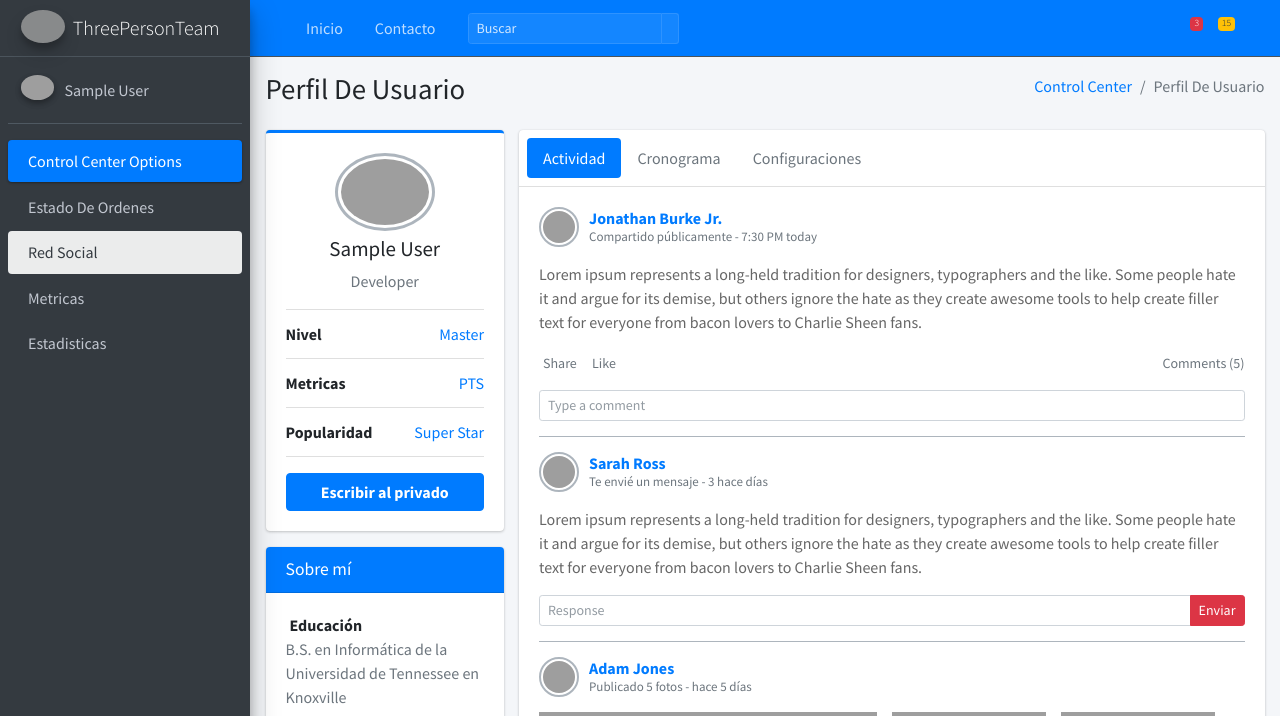
After one commit to jgmc3012/dashboard_go_shop, a Django app: page /dashboard/perfil in a window 1280 px wide. The commit adds this page. Shown: the top 716 px of the page. Run offline with Django 3.2, Linux system fonts and the light colour scheme; the visitor is signed in with stand-in values (Sample User, id 1); grey boxes labelled with a size stand in for pictures from a placeholder-image service; some libraries are stand-ins or nearby versions; grey boxes are pictures that could not be loaded.

Commit message:
Commit subiendo el perfil

```diff
--- a/dashboard/templates/dashboard/dashboard.html
+++ b/dashboard/templates/dashboard/dashboard.html
@@ -188,7 +188,7 @@
           />
         </div>
         <div class="info">
-          <a href="#" class="d-block">{{ user.first_name }} {{ user.last_name }}</a>
+          <a href="{% url 'dashboard.perfil' %}" class="d-block">{{ user.first_name }} {{ user.last_name }}</a>
         </div>
       </div>
 
--- /dev/null
+++ b/dashboard/templates/dashboard/dashboard.perfil.html
@@ -0,0 +1,390 @@
+{% extends 'dashboard/dashboard.html' %}
+{% load static %}
+
+
+{% block content %}
+
+
+        <!-- Content Header (Page header) -->
+        <section class="content-header">
+          <div class="container-fluid">
+            <div class="row mb-2">
+              <div class="col-sm-6">
+                <h1>Perfil De Usuario</h1>
+              </div>
+              <div class="col-sm-6">
+                <ol class="breadcrumb float-sm-right">
+                  <li class="breadcrumb-item"><a href="#">Control Center</a></li>
+                  <li class="breadcrumb-item active">Perfil De Usuario</li>
+                </ol>
+              </div>
+            </div>
+          </div><!-- /.container-fluid -->
+        </section>
+
+        <!-- Main content -->
+        <section class="content">
+          <div class="container-fluid">
+            <div class="row">
+              <div class="col-md-3">
+
+                <!-- Profile Image -->
+                <div class="card card-primary card-outline">
+                  <div class="card-body box-profile">
+                    <div class="text-center">
+                      <img class="profile-user-img img-fluid img-circle"
+                           src="{% static 'vendor/adminLTE/dist/img/user.jpg' %}"
+                           alt="User profile picture">
+                    </div>
+
+                    <h3 class="profile-username text-center">{{ user.first_name }} {{ user.last_name }}</h3>
+
+                    <p class="text-muted text-center">Developer</p>
+
+                    <ul class="list-group list-group-unbordered mb-3">
+                      <li class="list-group-item">
+                        <b>Nivel</b> <a class="float-right">Master</a>
+                      </li>
+                      <li class="list-group-item">
+                        <b>Metricas</b> <a class="float-right">PTS</a>
+                      </li>
+                      <li class="list-group-item">
+                        <b>Popularidad</b> <a class="float-right">Super Star</a>
+                      </li>
+                    </ul>
+
+                    <a href="#" class="btn btn-primary btn-block"><b>Escribir al privado</b></a>
+                  </div>
+                  <!-- /.card-body -->
+                </div>
+                <!-- /.card -->
+
+                <!-- About Me Box -->
+                <div class="card card-primary">
+                  <div class="card-header">
+                    <h3 class="card-title">Sobre mí</h3>
+                  </div>
+                  <!-- /.card-header -->
+                  <div class="card-body">
+                    <strong><i class="fas fa-book mr-1"></i> Educación</strong>
+
+                    <p class="text-muted">
+                        B.S. en Informática de la Universidad de Tennessee en Knoxville
+                    </p>
+
+                    <hr>
+
+                    <strong><i class="fas fa-map-marker-alt mr-1"></i> Ubicación</strong>
+
+                    <p class="text-muted">Malibu, California</p>
+
+                    <hr>
+
+                    <strong><i class="fas fa-pencil-alt mr-1"></i> Habilidades</strong>
+
+                    <p class="text-muted">
+                      <span class="tag tag-danger">Diseño</span>
+                      <span class="tag tag-success">Codificación</span>
+                      <span class="tag tag-info">Javascript</span>
+                      <span class="tag tag-warning">PHP</span>
+                      <span class="tag tag-primary">Node.js</span>
+                    </p>
+
+                    <hr>
+
+                    <strong><i class="far fa-file-alt mr-1"></i> Comentario</strong>
+
+                    <p class="text-muted">Soy bla bla bla bla bla bla bla bla bla.</p>
+                  </div>
+                  <!-- /.card-body -->
+                </div>
+                <!-- /.card -->
+              </div>
+              <!-- /.col -->
+              <div class="col-md-9">
+                <div class="card">
+                  <div class="card-header p-2">
+                    <ul class="nav nav-pills">
+                      <li class="nav-item"><a class="nav-link active" href="#activity" data-toggle="tab">Actividad</a></li>
+                      <li class="nav-item"><a class="nav-link" href="#timeline" data-toggle="tab">Cronograma</a></li>
+                      <li class="nav-item"><a class="nav-link" href="#settings" data-toggle="tab">Configuraciones</a></li>
+                    </ul>
+                  </div><!-- /.card-header -->
+                  <div class="card-body">
+                    <div class="tab-content">
+                      <div class="active tab-pane" id="activity">
+                        <!-- Post -->
+                        <div class="post">
+                          <div class="user-block">
+                            <img class="img-circle img-bordered-sm" src="{% static 'vendor/adminLTE/dist/img/user1-128x128.jpg' %}" alt="user image">
+                            <span class="username">
+                              <a href="#">Jonathan Burke Jr.</a>
+                              <a href="#" class="float-right btn-tool"><i class="fas fa-times"></i></a>
+                            </span>
+                            <span class="description">Compartido públicamente - 7:30 PM today</span>
+                          </div>
+                          <!-- /.user-block -->
+                          <p>
+                            Lorem ipsum represents a long-held tradition for designers,
+                            typographers and the like. Some people hate it and argue for
+                            its demise, but others ignore the hate as they create awesome
+                            tools to help create filler text for everyone from bacon lovers
+                            to Charlie Sheen fans.
+                          </p>
+
+                          <p>
+                            <a href="#" class="link-black text-sm mr-2"><i class="fas fa-share mr-1"></i> Share</a>
+                            <a href="#" class="link-black text-sm"><i class="far fa-thumbs-up mr-1"></i> Like</a>
+                            <span class="float-right">
+                              <a href="#" class="link-black text-sm">
+                                <i class="far fa-comments mr-1"></i> Comments (5)
+                              </a>
+                            </span>
+                          </p>
+
+                          <input class="form-control form-control-sm" type="text" placeholder="Type a comment">
+                        </div>
+                        <!-- /.post -->
+
+                        <!-- Post -->
+                        <div class="post clearfix">
+                          <div class="user-block">
+                            <img class="img-circle img-bordered-sm" src="{% static 'vendor/adminLTE/dist/img/user7-128x128.jpg' %}" alt="User Image">
+                            <span class="username">
+                              <a href="#">Sarah Ross</a>
+                              <a href="#" class="float-right btn-tool"><i class="fas fa-times"></i></a>
+                            </span>
+                            <span class="description">Te envié un mensaje - 3 hace días</span>
+                          </div>
+                          <!-- /.user-block -->
+                          <p>
+                            Lorem ipsum represents a long-held tradition for designers,
+                            typographers and the like. Some people hate it and argue for
+                            its demise, but others ignore the hate as they create awesome
+                            tools to help create filler text for everyone from bacon lovers
+                            to Charlie Sheen fans.
+                          </p>
+
+                          <form class="form-horizontal">
+                            <div class="input-group input-group-sm mb-0">
+                              <input class="form-control form-control-sm" placeholder="Response">
+                              <div class="input-group-append">
+                                <button type="submit" class="btn btn-danger">Enviar</button>
+                              </div>
+                            </div>
+                          </form>
+                        </div>
+                        <!-- /.post -->
+
+                        <!-- Post -->
+                        <div class="post">
+                          <div class="user-block">
+                            <img class="img-circle img-bordered-sm" src="{% static 'vendor/adminLTE/dist/img/user6-128x128.jpg' %}" alt="User Image">
+                            <span class="username">
+                              <a href="#">Adam Jones</a>
+                              <a href="#" class="float-right btn-tool"><i class="fas fa-times"></i></a>
+                            </span>
+                            <span class="description">Publicado 5 fotos - hace 5 días</span>
+                          </div>
+                          <!-- /.user-block -->
+                          <div class="row mb-3">
+                            <div class="col-sm-6">
+                              <img class="img-fluid" src="{% static 'vendor/adminLTE/dist/img/photo1.png' %}" alt="Photo">
+                            </div>
+                            <!-- /.col -->
+                            <div class="col-sm-6">
+                              <div class="row">
+                                <div class="col-sm-6">
+                                  <img class="img-fluid mb-3" src="{% static 'vendor/adminLTE/dist/img/photo2.png' %}" alt="Photo">
+                                  <img class="img-fluid" src="{% static 'vendor/adminLTE/dist/img/photo3.jpg' %}" alt="Photo">
+                                </div>
+                                <!-- /.col -->
+                                <div class="col-sm-6">
+                                  <img class="img-fluid mb-3" src="{% static 'vendor/adminLTE/dist/img/photo4.jpg' %}" alt="Photo">
+                                  <img class="img-fluid" src="{% static 'vendor/adminLTE/dist/img/photo1.png' %}" alt="Photo">
+                                </div>
+                                <!-- /.col -->
+                              </div>
+                              <!-- /.row -->
+                            </div>
+                            <!-- /.col -->
+                          </div>
+                          <!-- /.row -->
+
+                          <p>
+                            <a href="#" class="link-black text-sm mr-2"><i class="fas fa-share mr-1"></i> Compartir</a>
+                            <a href="#" class="link-black text-sm"><i class="far fa-thumbs-up mr-1"></i> Me gusta</a>
+                            <span class="float-right">
+                              <a href="#" class="link-black text-sm">
+                                <i class="far fa-comments mr-1"></i> Comentarios (5)
+                              </a>
+                            </span>
+                          </p>
+
+                          <input class="form-control form-control-sm" type="text" placeholder="Type a comment">
+                        </div>
+                        <!-- /.post -->
+                      </div>
+                      <!-- /.tab-pane -->
+                      <div class="tab-pane" id="timeline">
+                        <!-- The timeline -->
+                        <div class="timeline timeline-inverse">
+                          <!-- timeline time label -->
+                          <div class="time-label">
+                            <span class="bg-danger">
+                              10 Feb. 2014
+                            </span>
+                          </div>
+                          <!-- /.timeline-label -->
+                          <!-- timeline item -->
+                          <div>
+                            <i class="fas fa-envelope bg-primary"></i>
+
+                            <div class="timeline-item">
+                              <span class="time"><i class="far fa-clock"></i> 12:05</span>
+
+                              <h3 class="timeline-header"><a href="#">Equipo de Soporte</a> te envié un correo electrónico</h3>
+
+                              <div class="timeline-body">
+                                Etsy doostang zoodles disqus groupon greplin oooj voxy zoodles,
+                                weebly ning heekya handango imeem plugg dopplr jibjab, movity
+                                jajah plickers sifteo edmodo ifttt zimbra. Babblely odeo kaboodle
+                                quora plaxo ideeli hulu weebly balihoo...
+                              </div>
+                              <div class="timeline-footer">
+                                <a href="#" class="btn btn-primary btn-sm">Lee mas</a>
+                                <a href="#" class="btn btn-danger btn-sm">Eliminar</a>
+                              </div>
+                            </div>
+                          </div>
+                          <!-- END timeline item -->
+                          <!-- timeline item -->
+                          <div>
+                            <i class="fas fa-user bg-info"></i>
+
+                            <div class="timeline-item">
+                              <span class="time"><i class="far fa-clock"></i> Hace 5 minutos</span>
+
+                              <h3 class="timeline-header border-0"><a href="#">Sarah Young</a> acepté tu solicitud de amistad
+                              </h3>
+                            </div>
+                          </div>
+                          <!-- END timeline item -->
+                          <!-- timeline item -->
+                          <div>
+                            <i class="fas fa-comments bg-warning"></i>
+
+                            <div class="timeline-item">
+                              <span class="time"><i class="far fa-clock"></i> Hace 27 minutos</span>
+
+                              <h3 class="timeline-header"><a href="#">Jay White</a> comentó tu publicación</h3>
+
+                              <div class="timeline-body">
+                                Take me to your leader!
+                                Switzerland is small and neutral!
+                                We are more like Germany, ambitious and misunderstood!
+                              </div>
+                              <div class="timeline-footer">
+                                <a href="#" class="btn btn-warning btn-flat btn-sm">Ver comentario</a>
+                              </div>
+                            </div>
+                          </div>
+                          <!-- END timeline item -->
+                          <!-- timeline time label -->
+                          <div class="time-label">
+                            <span class="bg-success">
+                              3 Jan. 2014
+                            </span>
+                          </div>
+                          <!-- /.timeline-label -->
+                          <!-- timeline item -->
+                          <div>
+                            <i class="fas fa-camera bg-purple"></i>
+
+                            <div class="timeline-item">
+                              <span class="time"><i class="far fa-clock"></i> 2 days ago</span>
+
+                              <h3 class="timeline-header"><a href="#">Mina Lee</a> subió nuevas fotos</h3>
+
+                              <div class="timeline-body">
+                                <img src="http://placehold.it/150x100" alt="...">
+                                <img src="http://placehold.it/150x100" alt="...">
+                                <img src="http://placehold.it/150x100" alt="...">
+                                <img src="http://placehold.it/150x100" alt="...">
+                              </div>
+                            </div>
+                          </div>
+                          <!-- END timeline item -->
+                          <div>
+                            <i class="far fa-clock bg-gray"></i>
+                          </div>
+                        </div>
+                      </div>
+                      <!-- /.tab-pane -->
+
+                      <div class="tab-pane" id="settings">
+                        <form class="form-horizontal">
+                          <div class="form-group row">
+                            <label for="inputName" class="col-sm-2 col-form-label">Nombre</label>
+                            <div class="col-sm-10">
+                              <input type="email" class="form-control" id="inputName" placeholder="Nombre">
+                            </div>
+                          </div>
+                          <div class="form-group row">
+                            <label for="inputEmail" class="col-sm-2 col-form-label">Apellido</label>
+                            <div class="col-sm-10">
+                              <input type="email" class="form-control" id="inputEmail" placeholder="Apellido">
+                            </div>
+                          </div>
+                          <div class="form-group row">
+                            <label for="inputName2" class="col-sm-2 col-form-label">Correo Electronico</label>
+                            <div class="col-sm-10">
+                              <input type="text" class="form-control" id="inputName2" placeholder="Correo Electronico">
+                            </div>
+                          </div>
+                          <div class="form-group row">
+                            <label for="inputExperience" class="col-sm-2 col-form-label">Experiencia</label>
+                            <div class="col-sm-10">
+                              <textarea class="form-control" id="inputExperience" placeholder="Experiencia"></textarea>
+                            </div>
+                          </div>
+                          <div class="form-group row">
+                            <label for="inputSkills" class="col-sm-2 col-form-label">Habilidades</label>
+                            <div class="col-sm-10">
+                              <input type="text" class="form-control" id="inputSkills" placeholder="Habilidades">
+                            </div>
+                          </div>
+                          <div class="form-group row">
+                            <div class="offset-sm-2 col-sm-10">
+                              <div class="checkbox">
+                                <label>
+                                  <input type="checkbox"> Estoy de acuerdo con la <a href="#">términos y Condiciones</a>
+                                </label>
+                              </div>
+                            </div>
+                          </div>
+                          <div class="form-group row">
+                            <div class="offset-sm-2 col-sm-10">
+                              <button type="submit" class="btn btn-danger">Enviar</button>
+                            </div>
+                          </div>
+                        </form>
+                      </div>
+                      <!-- /.tab-pane -->
+                    </div>
+                    <!-- /.tab-content -->
+                  </div><!-- /.card-body -->
+                </div>
+                <!-- /.nav-tabs-custom -->
+              </div>
+              <!-- /.col -->
+            </div>
+            <!-- /.row -->
+          </div><!-- /.container-fluid -->
+        </section>
+        <!-- /.content -->
+      </div>
+    </div>
+    <!-- ./wrapper -->
+
+{% endblock %}
--- a/dashboard/urls.py
+++ b/dashboard/urls.py
@@ -11,4 +11,5 @@ urlpatterns = [
     path('mensajes', views.mensajes, name='dashboard.mensajes'),
     path('correccion', views.correccion, name='dashboard.correccion'),
     path('editar', views.editar, name='dashboard.editar'),
+    path('perfil', views.perfil, name='dashboard.perfil'),
 ]
--- a/dashboard/views.py
+++ b/dashboard/views.py
@@ -60,3 +60,7 @@ def correccion(request):
 @login_required
 def editar(request):
     return render(request,'dashboard/dashboard.editar.html')
+
+@login_required
+def perfil(request):
+    return render(request,'dashboard/dashboard.perfil.html')
```
